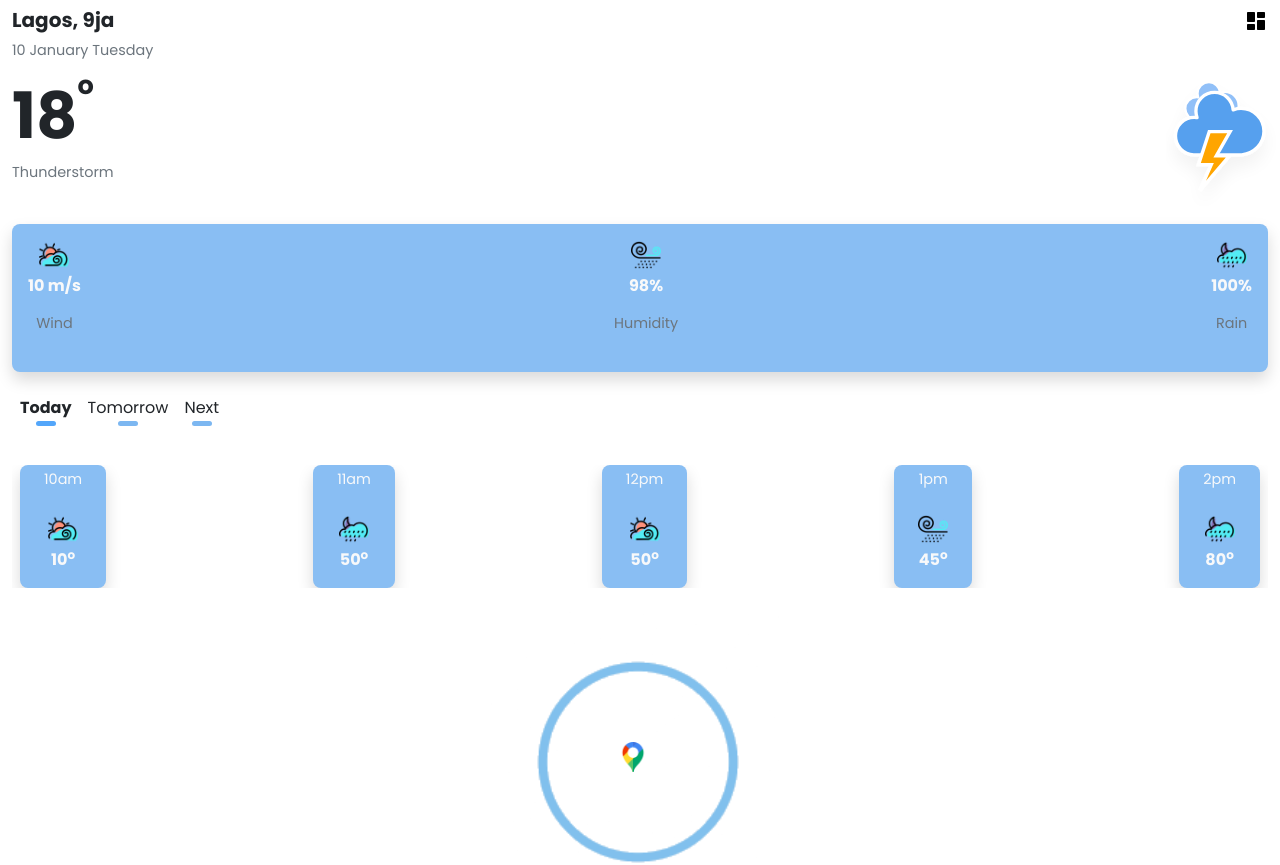
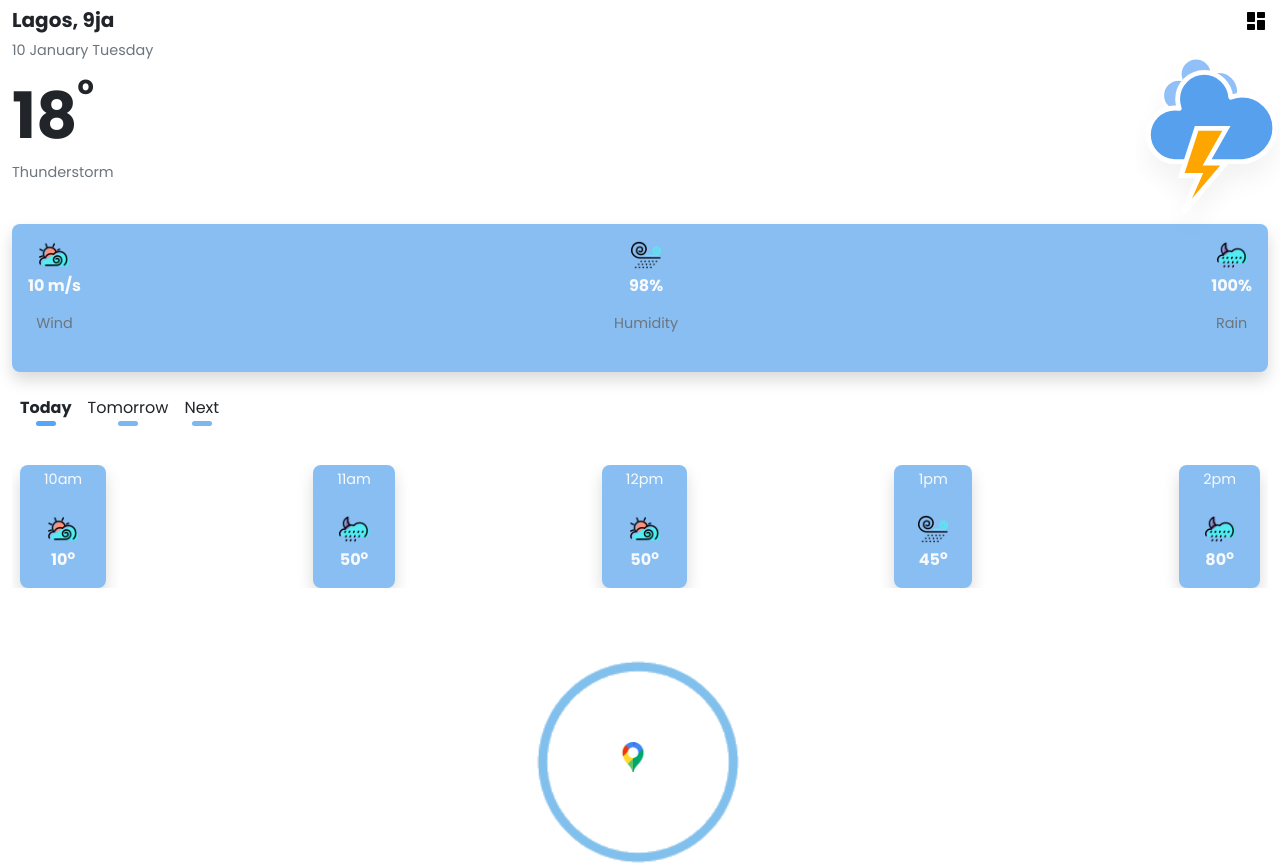
Before and after one commit to fatboy0112/react-weather-app, a React (Create React App) app: page /weather in a window 1280 px wide. Shown: the top 865 px of the page. Built offline with nearby package versions, Linux system fonts and the light colour scheme.

Commit message:
Updated the weather icon size

```diff
--- a/src/inc/styles/style.css
+++ b/src/inc/styles/style.css
@@ -197,7 +197,7 @@ section.footer-nav > section {
 }
 
 .current-weather-icon {
-	transform: scale(2.8);
+	transform: scale(4.0);
 }
 
 /* weather panel icons and text */
--- a/src/pages/Weather.jsx
+++ b/src/pages/Weather.jsx
@@ -204,7 +204,7 @@ const WeatherApp = () => {
             </section>
             <p className="text-muted brand-small-text">Thunderstorm</p>
           </section>
-          <section className="current-weather-icon my-4 mx-3">
+          <section className="current-weather-icon my-4 mx-4">
             <svg
               version="1.1"
               xmlns="http://www.w3.org/2000/svg"
```
